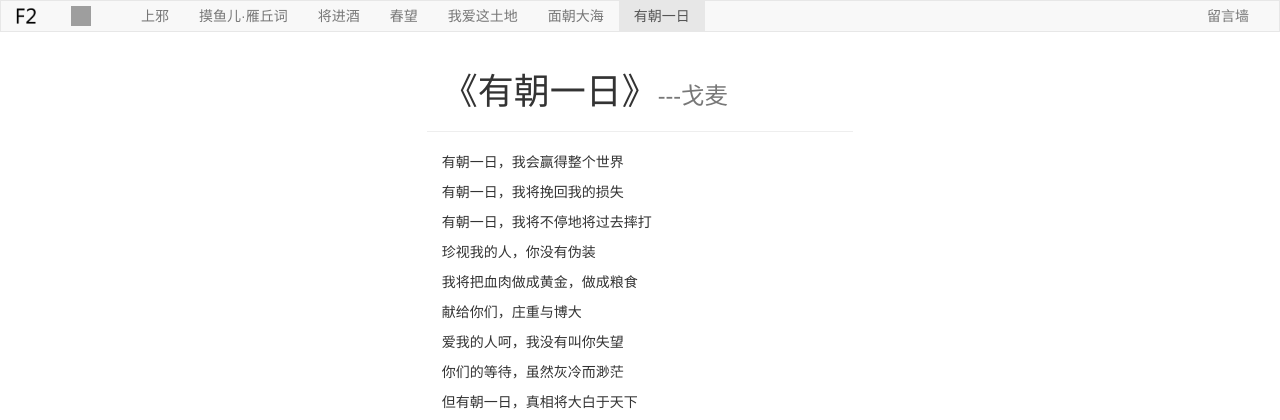
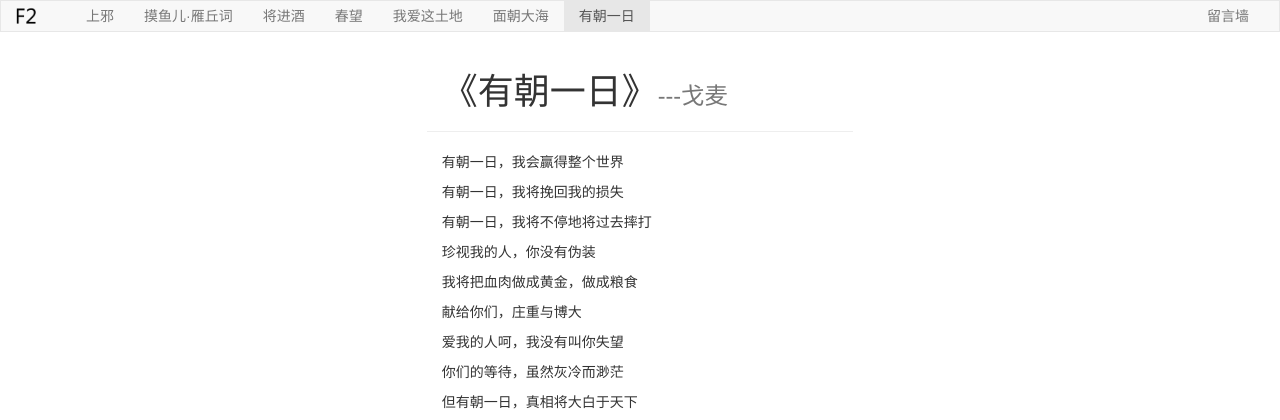
Before and after one commit to f2boy/f2boy_py, a Django app: page /poem/1 in a window 1280 px wide. Shown: the top 420 px of the page. Run offline with Django 3.2, Linux system fonts and the light colour scheme; parts of the project's set-up code (start-up, migrations or seed data) failed here and were passed over; some libraries are stand-ins or nearby versions; grey boxes are pictures that could not be loaded.

Commit message:
阿道夫

```diff
--- a/apps/poem/templates/poem/base.html
+++ b/apps/poem/templates/poem/base.html
@@ -40,9 +40,9 @@
       <a class="navbar-brand" href="/">
         <img alt="F2" src="http://odwsp46yw.bkt.clouddn.com/images/logo-black.png" style="width: 20px; height: 20px;" />
       </a>
-      <a class="navbar-brand" href="http://www.f2boy.cn/" target="_blank">
-        <img src="http://www.f2boy.cn/images/bai.jpg" style="width: 20px; height: 20px;" />
-      </a>
+      <!--<a class="navbar-brand" href="http://www.f2boy.cn/" target="_blank">-->
+        <!--<img src="http://www.f2boy.cn/images/bai.jpg" style="width: 20px; height: 20px;" />-->
+      <!--</a>-->
     </div>
     <div class="collapse navbar-collapse">
       <ul class="nav navbar-nav">
```
